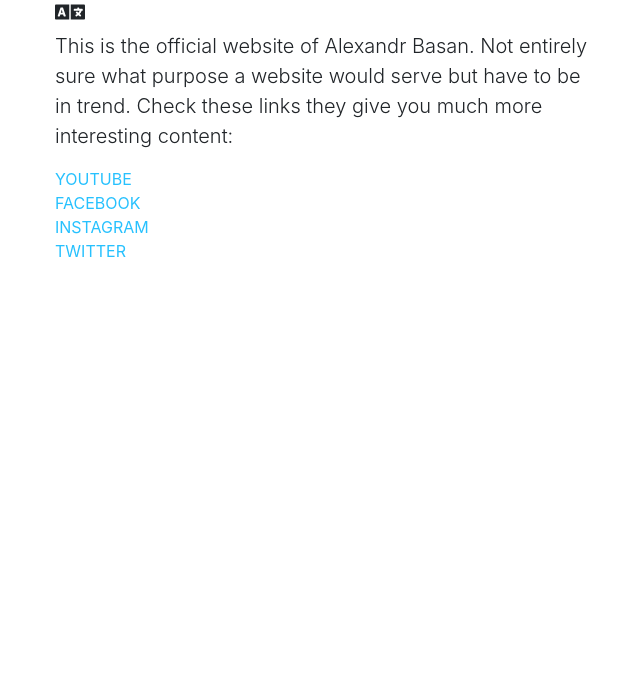
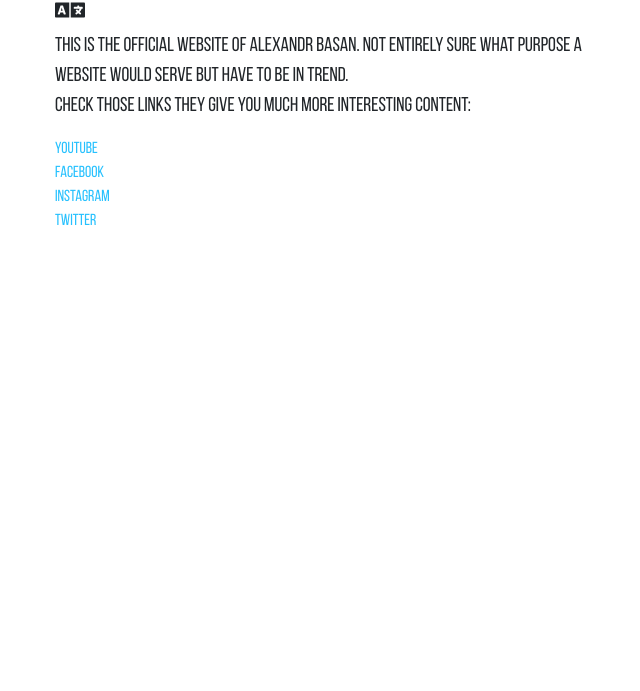
Before and after one commit to AlexandrBasan/AlexandrBasan.github.io, a plain HTML site: page index.html in a window 1280 px wide. Shown: the part 109-800 px from the top of the page, without its empty margins (30-670 px from the left). Drawn offline with nearby package versions, Linux system fonts and the light colour scheme.

Commit message:
custom font - bebasneue

```diff
--- a/index.html
+++ b/index.html
@@ -65,7 +65,20 @@
 
 		#switch-lang {
 			font-size: 1.5em;
+			cursor: pointer;
 		}
+
+		@font-face {
+	    font-family: BebasNeue;
+	    src: url('assets/fonts/BebasNeue Regular.ttf') format('truetype');
+	    font-weight: normal;
+	    font-style: normal;
+		}
+
+		body {
+			font-family: BebasNeue;
+		}
+
 	</style>
 
 </head>
@@ -86,10 +99,12 @@ height="0" width="0" style="display:none;visibility:hidden"></iframe></noscript>
 				<a id="switch-lang"><i class="fas fa-language"></i></a>
 
 				<p class="lead" lang="en">
-					This is the official website of Alexandr Basan. Not entirely sure what purpose a website would serve but have to be in trend. Check these links they give you much more interesting content:
+					This is the official website of Alexandr Basan. Not entirely sure what purpose a website would serve but have to be in trend.</br>
+					Check those links they give you much more interesting content:
 				</p>
 				<p class="lead" lang="ru">
-					Это мой официальный вебсайт, не думаю что для того что я делаю мне нужен вебсайт, но ведь надо быть в тренде. Вот ссылки на мои аккаунты где вы можете найти гораздо больше всего интересного:
+					Это мой официальный вебсайт, не думаю что для того что я делаю мне нужен вебсайт, но ведь надо быть в тренде.</br>
+					Вот ссылки на мои аккаунты где вы можете найти гораздо больше всего интересного:
 				</p>
 				<p>
 					<ul>
```
Also changed, not shown: assets/fonts/BebasNeue Bold.ttf (added), assets/fonts/BebasNeue Book.ttf (added), assets/fonts/BebasNeue Light.ttf (added), assets/fonts/BebasNeue Regular.ttf (added), assets/fonts/BebasNeue Thin.ttf (added), assets/fonts/BebasNeue.otf (added).
